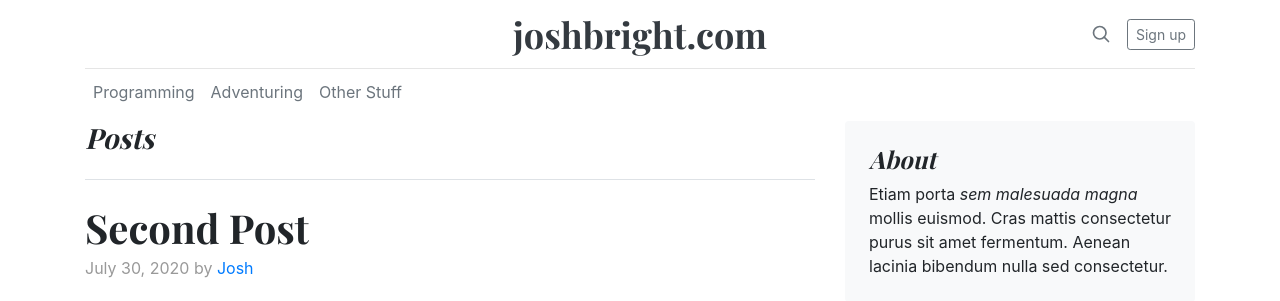
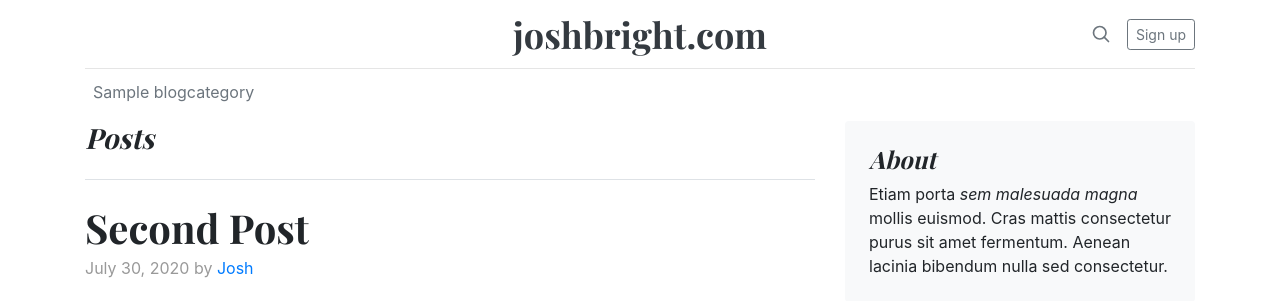
Before and after one commit to majormunky/HomeSite, a Django app: page / in a window 1280 px wide. Shown: the top 301 px of the page. Run offline with Django 3.2, Linux system fonts and the light colour scheme; tables that the repository leaves empty hold one stand-in row (values such as "Sample post"); some libraries are stand-ins or nearby versions.

Commit message:
The main menu is now dynamic

```diff
--- a/templates/base.html
+++ b/templates/base.html
@@ -39,9 +39,9 @@
 
 			<div class="nav-scroller py-1 mb-2">
 				<nav class="nav d-flex justify-content-left">
-					<a class="p-2 text-muted" href="#">Programming</a>
-					<a class="p-2 text-muted" href="#">Adventuring</a>
-					<a class="p-2 text-muted" href="#">Other Stuff</a>
+					{% for category in categories %}
+						<a class="p-2 text-muted" href="/c/{{category.slug}}/">{{category.name}}</a>
+					{% endfor %}
 				</nav>
 			</div>
 		</div>
```
